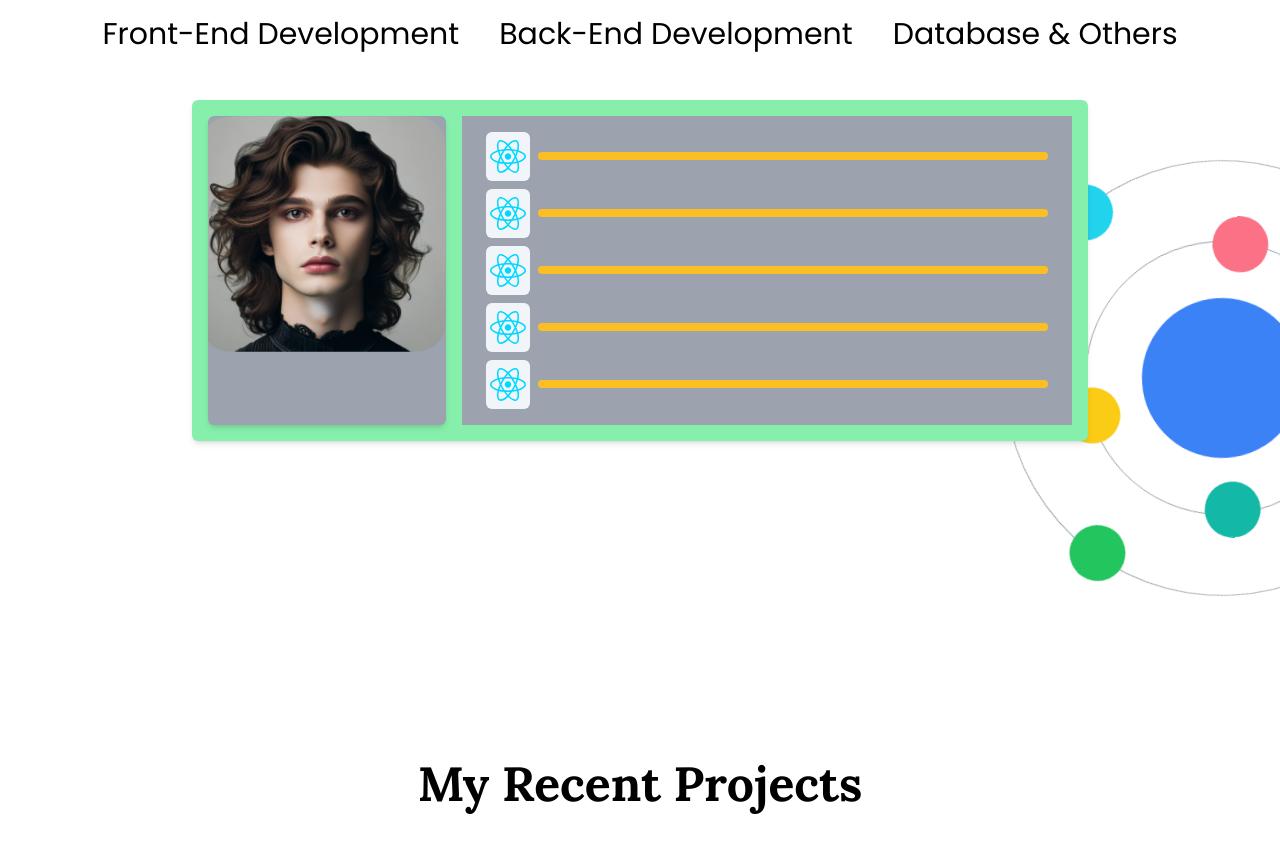
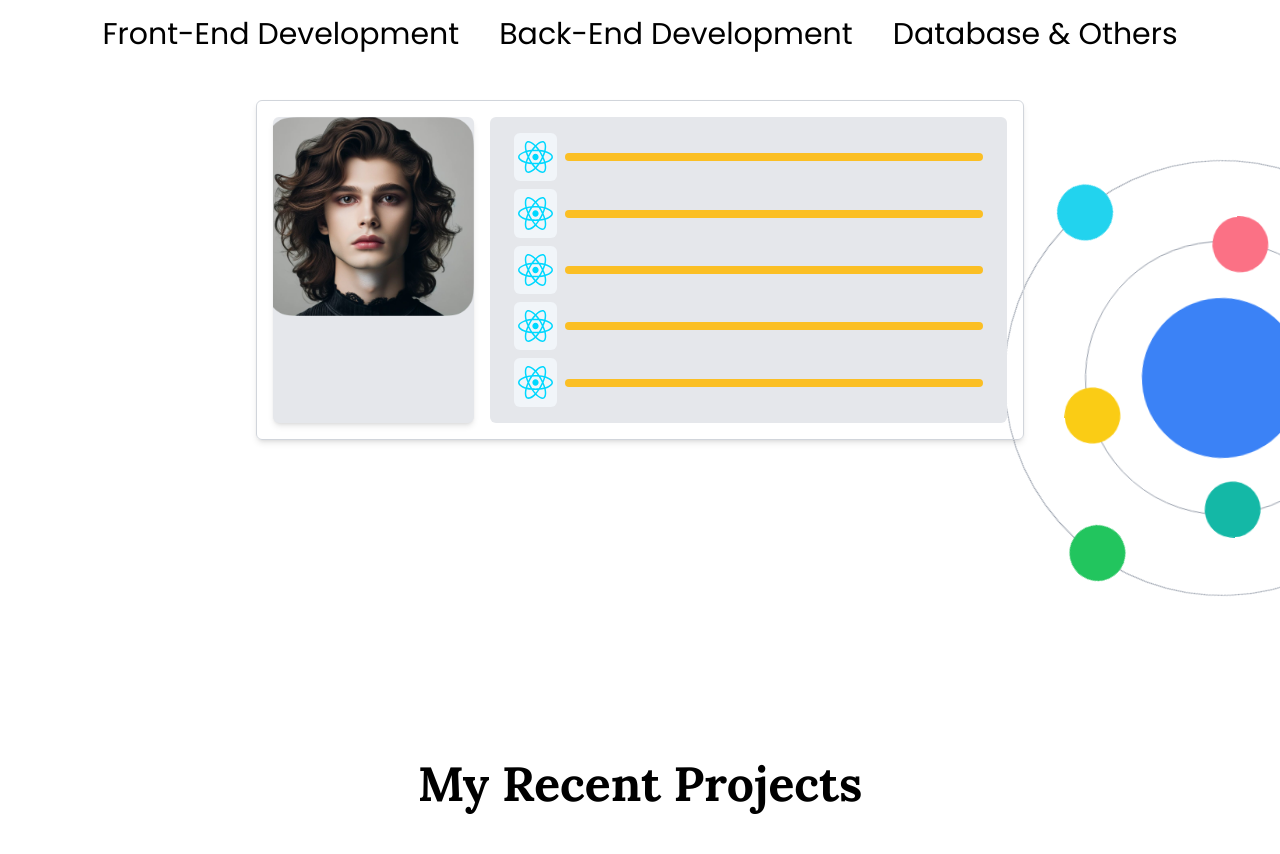
Before and after one commit to AungMyoAye101/Simple-portfolio, a Next.js app: page / in a window 1280 px wide. Shown: the part 920-1774 px from the top of the page. Built offline with nearby package versions, Linux system fonts and the light colour scheme.

Commit message:
update tech stack

```diff
--- a/src/components/TechStack.tsx
+++ b/src/components/TechStack.tsx
@@ -16,8 +16,8 @@ const TechStack = () => {
       </div>
 
       <main>
-        <div className="flex w-[70vw] bg-green-300  p-4 gap-4 rounded-md shadow-md">
-          <div className="bg-gray-400 w-[40%]  rounded-md shadow-md">
+        <div className="flex w-[60vw] bg-transparent  p-4 gap-4 rounded-md shadow-md border border-gray-300">
+          <div className="bg-gray-200 w-[40%]  rounded-md shadow-md">
             <Image
               src={"/profile.png"}
               width={400}
@@ -25,7 +25,7 @@ const TechStack = () => {
               alt="profile"
             />
           </div>
-          <div className="bg-gray-400 w-full py-4 px-6 flex flex-col gap-2">
+          <div className="bg-gray-200 w-full py-4 px-6 flex flex-col gap-2 rounded-md">
             <div className="flex items-center justify-center gap-2">
               <div className="bg-slate-100 px-1 py-2 rounded-md ">
                 <Image src={"/react.svg"} width={40} height={40} alt="react" />
```
